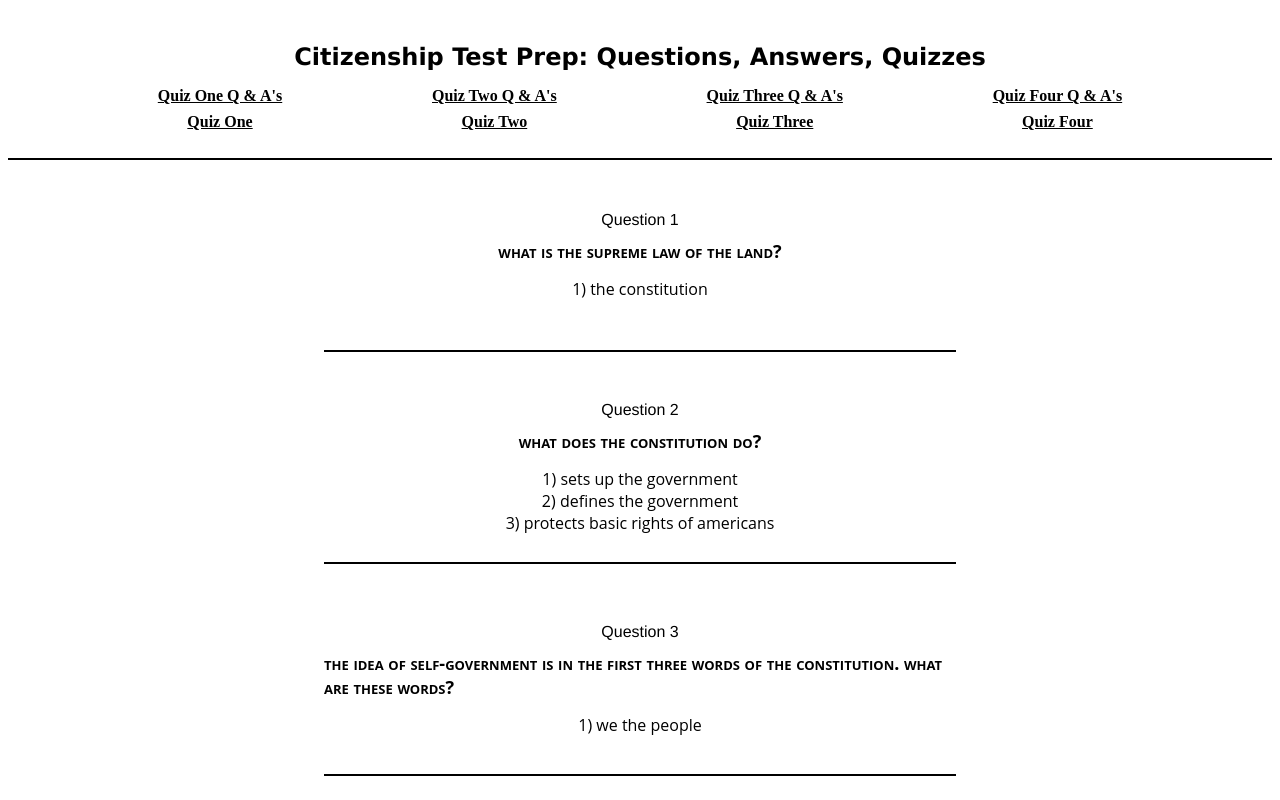
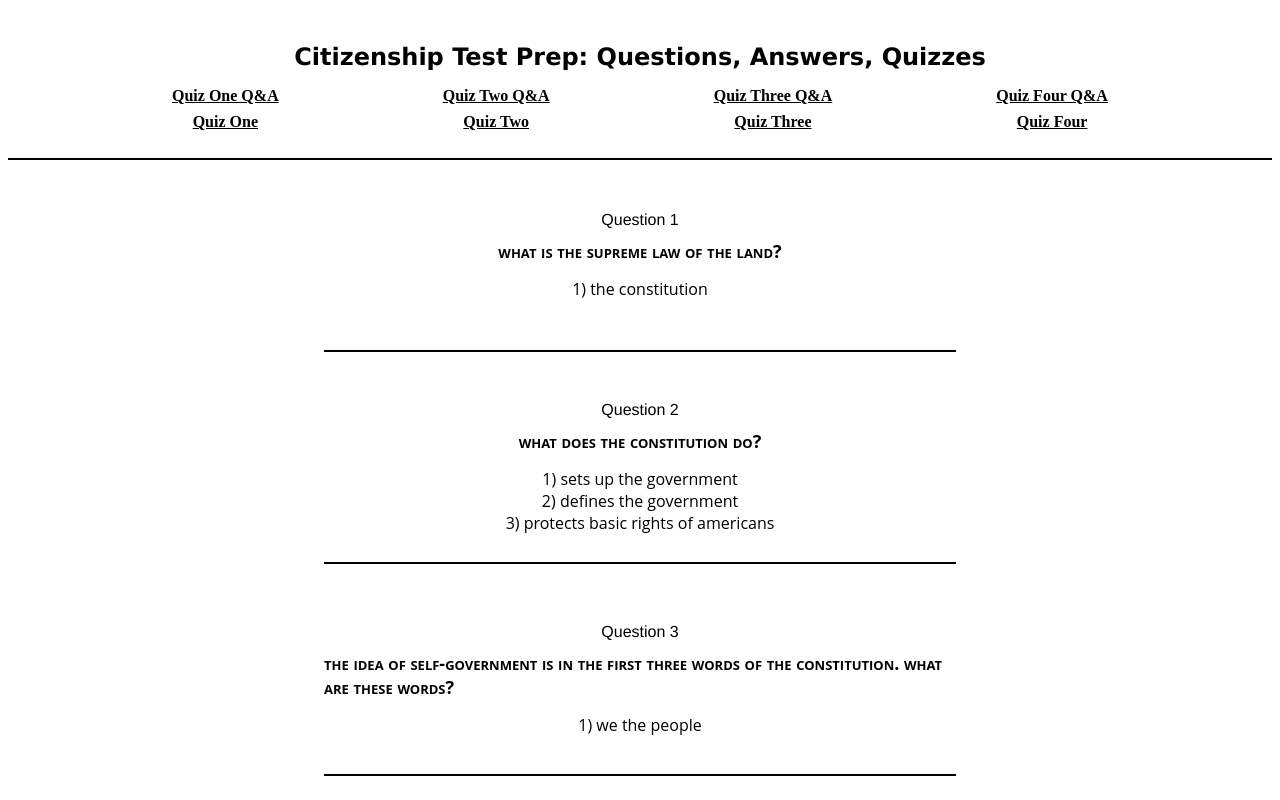
Before and after one commit to mmaustin/citizenship-questions-answers, a React (Create React App) app in the folder citizenship-frontend/: page / in a window 1280 px wide. Shown: the top 800 px of the page. Built offline with nearby package versions, Linux system fonts and the light colour scheme.

Commit message:
made minor changes to nav bar text

```diff
--- a/citizenship-frontend/src/app/Navbar.js
+++ b/citizenship-frontend/src/app/Navbar.js
@@ -9,19 +9,19 @@ const Navbar = () => {
                 <h2 className='nav-heading'>Citizenship Test Prep: Questions, Answers, Quizzes</h2>
                 <div className='nav-link-container'>
                     <div className='quiz-pair'>
-                        <Link className='nav-link-text' to='/'>Quiz One Q & A's</Link>
+                        <Link className='nav-link-text' to='/'>Quiz One Q&A</Link>
                         <Link className='nav-link-text' to='/questions/quiz-one'>Quiz One</Link>
                     </div>
                     <div className='quiz-pair'>
-                        <Link className='nav-link-text' to='/questions/questions-two'>Quiz Two Q & A's</Link>
+                        <Link className='nav-link-text' to='/questions/questions-two'>Quiz Two Q&A</Link>
                         <Link className='nav-link-text' to='/questions/quiz-two'>Quiz Two</Link>
                     </div>
                     <div className='quiz-pair'>
-                        <Link className='nav-link-text' to='/questions/questions-three'>Quiz Three Q & A's</Link>
+                        <Link className='nav-link-text' to='/questions/questions-three'>Quiz Three Q&A</Link>
                         <Link className='nav-link-text' to='/questions/quiz-three'>Quiz Three</Link>
                     </div>
                     <div className='quiz-pair'>
-                        <Link className='nav-link-text' to='/questions/questions-four'>Quiz Four Q & A's</Link>
+                        <Link className='nav-link-text' to='/questions/questions-four'>Quiz Four Q&A</Link>
                         <Link className='nav-link-text' to='/questions/quiz-four'>Quiz Four</Link>
                     </div>
                 </div>
```
